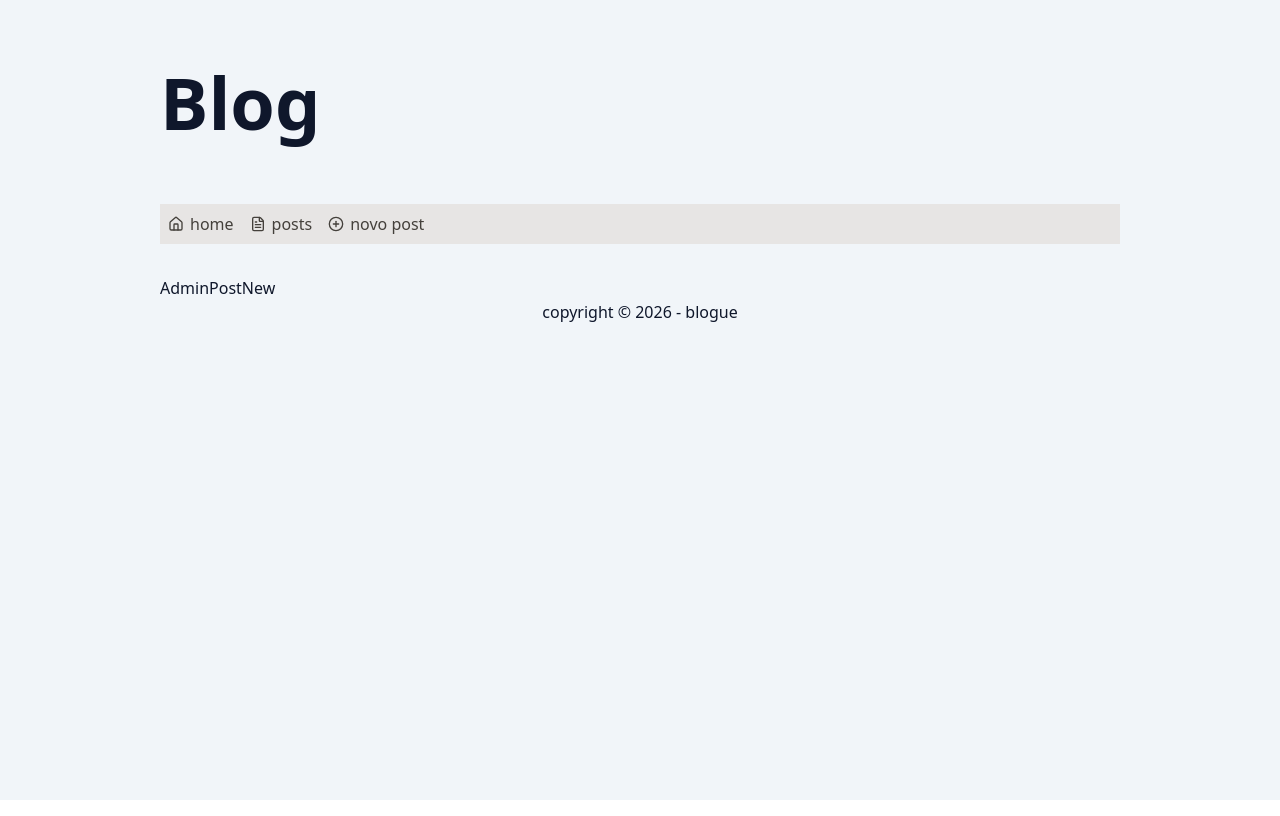
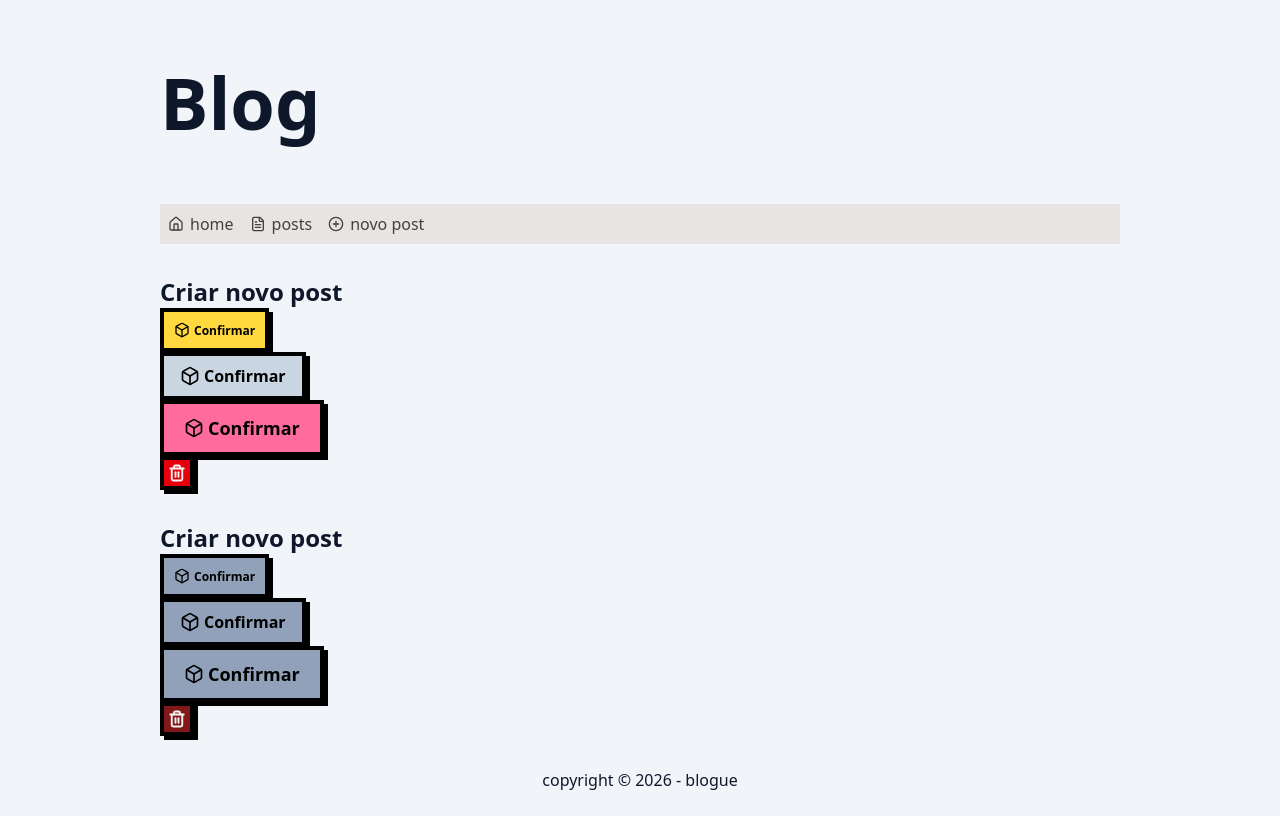
Before and after one commit to marlonnl/blog-nextjs, a Next.js app: page /admin/post/new in a window 1280 px wide. Built offline with nearby package versions, Linux system fonts and the light colour scheme.

Commit message:
✨ applied new Button component

```diff
--- a/src/app/admin/post/new/page.tsx
+++ b/src/app/admin/post/new/page.tsx
@@ -1,3 +1,45 @@
+import { Button } from "@/components/Button"
+import { BoxIcon, Trash2Icon } from "lucide-react"
+
 export default async function AdminPostNewPage() {
-  return <div>AdminPostNew</div>
+  return (
+    <>
+      <div className="mb-8">
+        <h2 className="text-2xl font-bold">Criar novo post</h2>
+        <Button variant="default" size="sm">
+          <BoxIcon />
+          Confirmar
+        </Button>
+        <Button variant="ghost" size="md">
+          <BoxIcon />
+          Confirmar
+        </Button>
+        <Button variant="danger" size="lg">
+          <BoxIcon />
+          Confirmar
+        </Button>
+        <Button variant="delete" size="full">
+          <Trash2Icon size={18} />
+        </Button>
+      </div>
+      <div className="mb-8">
+        <h2 className="text-2xl font-bold">Criar novo post</h2>
+        <Button variant="default" size="sm" disabled>
+          <BoxIcon />
+          Confirmar
+        </Button>
+        <Button variant="ghost" size="md" disabled>
+          <BoxIcon />
+          Confirmar
+        </Button>
+        <Button variant="danger" size="lg" disabled>
+          <BoxIcon />
+          Confirmar
+        </Button>
+        <Button variant="delete" size="full" disabled>
+          <Trash2Icon size={18} />
+        </Button>
+      </div>
+    </>
+  )
 }
--- /dev/null
+++ b/src/components/Button/index.tsx
@@ -0,0 +1,71 @@
+type ButtonVariants = "default" | "ghost" | "danger" | "delete"
+type ButtonSizes = "sm" | "md" | "lg" | "full"
+
+type ButtonProps = {
+  children: React.ReactNode
+  variant: ButtonVariants
+  size?: ButtonSizes
+} & React.ComponentProps<"button">
+
+export function Button({
+  children,
+  variant = "default",
+  size = "md",
+  ...props
+}: ButtonProps) {
+  const buttonVariants: Record<ButtonVariants, string> = {
+    default: "bg-[#FFD93D] hover:bg-[#FFC800]",
+    ghost: "bg-slate-300 hover:bg-slate-400",
+    danger: "bg-[#FF6B9D] hover:bg-[#FF4D8B]",
+    delete: `
+      [&_svg]:bg-red-600
+      disabled:cursor-not-allowed
+      disabled:text-slate-600
+      disabled:[&_svg]:bg-red-900
+    `,
+  }
+
+  const buttonSizes: Record<ButtonSizes, string> = {
+    sm: "text-xs/tight py-1.5 px-2.5 [&_svg]:w-4 gap-1",
+    md: "text-base/tight py-2 px-4 [&_svg]:w-5 gap-1",
+    lg: "text-lg/tight py-3 px-5 [&_svg]:w-5 gap-1",
+    full: `
+      [&_svg]:box-content
+      [&_svg]:w-4.5
+      [&_svg]:h-4.5
+      [&_svg]:px-1 [&_svg]:py-1
+      [&_svg]:text-stone-100
+      [&_svg]:stroke-[2.5]`,
+  }
+
+  const buttonClasses = `
+    ${buttonVariants[variant]}
+    ${buttonSizes[size]}
+
+    ${props.className}
+
+    text-black font-bold
+    cursor-pointer
+    transition
+
+
+    flex items-center justify-center
+
+    border-4 border-black rounded-none
+    shadow-[4px_4px_0_0_#000]
+    hover:translate-x-0.5 hover:translate-y-0.5 hover:shadow-[2px_2px_0_0_#000]
+    active:translate-x-1 active:translate-y-1 active:shadow-none
+
+    disabled:hover:translate-x-0
+    disabled:hover:translate-y-0
+    disabled:hover:shadow-[4px_4px_0_0_#000]
+    disabled:bg-slate-400
+    disabled:cursor-not-allowed
+  `
+
+  return (
+    <button {...props} className={buttonClasses}>
+      {children}
+    </button>
+  )
+}
--- a/src/components/Dialog/index.tsx
+++ b/src/components/Dialog/index.tsx
@@ -1,4 +1,5 @@
 import DialogButton from "../admin/DialogButton"
+import { Button } from "../Button"
 
 type DialogProps = {
   isVisible?: boolean
@@ -57,17 +58,17 @@ export default function Dialog({
                   flex justify-around items-center
                 "
         >
-          <DialogButton color="CONFIRM" disabled={disabled} onClick={onConfirm}>
+          <Button variant="default" disabled={disabled} onClick={onConfirm}>
             Confirmar
-          </DialogButton>
-          <DialogButton
-            color="CANCEL"
+          </Button>
+          <Button
+            variant="danger"
             disabled={disabled}
             onClick={handleCancel}
             autoFocus
           >
             Cancelar
-          </DialogButton>
+          </Button>
         </div>
       </div>
     </div>
```
